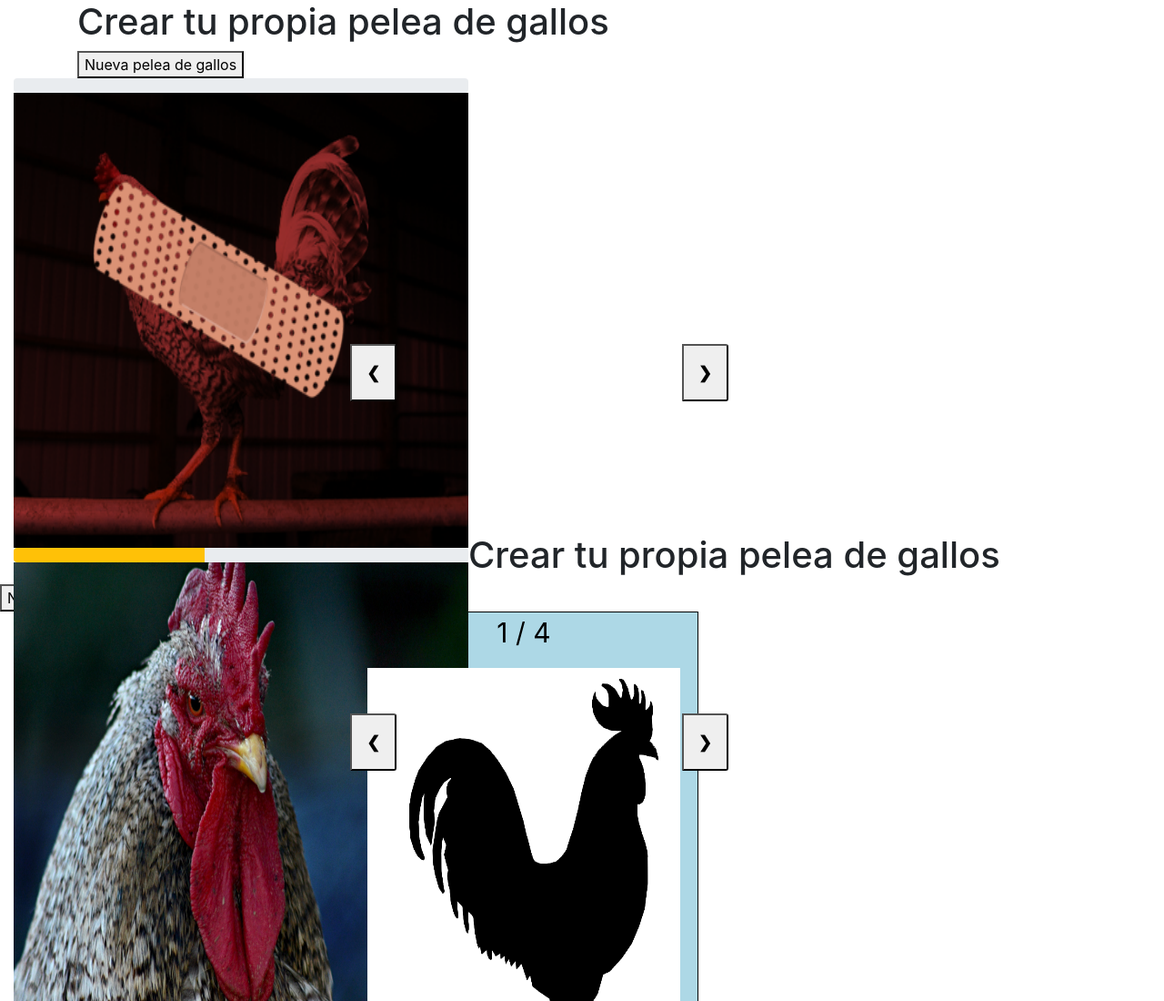
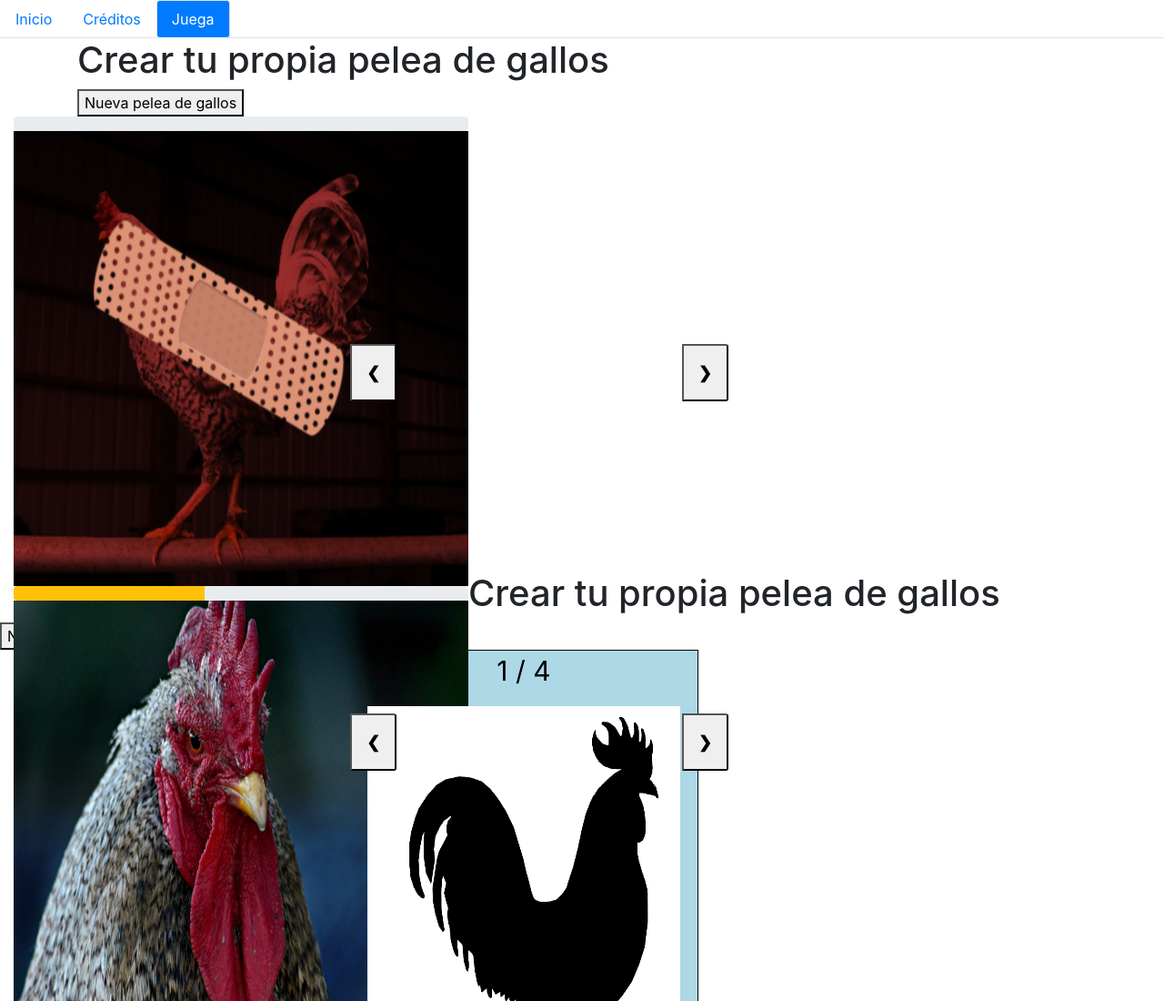
Before and after one commit to javierandrescursos/JuegoCodenotch, a plain HTML site: page index.html in a window 1280 px wide. Shown: the top 1100 px of the page at 91% size. Drawn offline with nearby package versions, Linux system fonts and the light colour scheme.

Commit message:
Añadiendo una barra de navegación con Bootstrap

```diff
--- a/index.html
+++ b/index.html
@@ -7,15 +7,42 @@
     <title>Pelea de Gallos</title>
     <meta name="viewport" content="width=device-width, initial-scale=1">
     <link rel="stylesheet" type="text/css" href="https://cdnjs.cloudflare.com/ajax/libs/animate.css/3.5.2/animate.css">
-    <link rel="stylesheet" href="https://stackpath.bootstrapcdn.com/bootstrap/4.1.3/css/bootstrap.min.css" integrity="sha384-MCw98/SFnGE8fJT3GXwEOngsV7Zt27NXFoaoApmYm81iuXoPkFOJwJ8ERdknLPMO" crossorigin="anonymous">
-    <script src="https://code.jquery.com/jquery-3.3.1.slim.min.js" integrity="sha384-q8i/X+965DzO0rT7abK41JStQIAqVgRVzpbzo5smXKp4YfRvH+8abtTE1Pi6jizo" crossorigin="anonymous"></script>
-    <script src="https://cdnjs.cloudflare.com/ajax/libs/popper.js/1.14.3/umd/popper.min.js" integrity="sha384-ZMP7rVo3mIykV+2+9J3UJ46jBk0WLaUAdn689aCwoqbBJiSnjAK/l8WvCWPIPm49" crossorigin="anonymous"></script>
-    <script src="https://stackpath.bootstrapcdn.com/bootstrap/4.1.3/js/bootstrap.min.js" integrity="sha384-ChfqqxuZUCnJSK3+MXmPNIyE6ZbWh2IMqE241rYiqJxyMiZ6OW/JmZQ5stwEULTy" crossorigin="anonymous"></script>
+    <link rel="stylesheet" href="https://stackpath.bootstrapcdn.com/bootstrap/4.1.3/css/bootstrap.min.css"
+        integrity="sha384-MCw98/SFnGE8fJT3GXwEOngsV7Zt27NXFoaoApmYm81iuXoPkFOJwJ8ERdknLPMO" crossorigin="anonymous">
+    <script src="https://code.jquery.com/jquery-3.3.1.slim.min.js"
+        integrity="sha384-q8i/X+965DzO0rT7abK41JStQIAqVgRVzpbzo5smXKp4YfRvH+8abtTE1Pi6jizo"
+        crossorigin="anonymous"></script>
+    <script src="https://cdnjs.cloudflare.com/ajax/libs/popper.js/1.14.3/umd/popper.min.js"
+        integrity="sha384-ZMP7rVo3mIykV+2+9J3UJ46jBk0WLaUAdn689aCwoqbBJiSnjAK/l8WvCWPIPm49"
+        crossorigin="anonymous"></script>
+    <script src="https://stackpath.bootstrapcdn.com/bootstrap/4.1.3/js/bootstrap.min.js"
+        integrity="sha384-ChfqqxuZUCnJSK3+MXmPNIyE6ZbWh2IMqE241rYiqJxyMiZ6OW/JmZQ5stwEULTy"
+        crossorigin="anonymous"></script>
     <link rel="stylesheet" type="text/css" media="screen" href="main.css" />
 
 </head>
 
 <body>
+
+    <!-- BARRA DE NAVEGACIÓN (JACOBO) -->
+    <ul class="nav nav-tabs nav-pills flex-column flex-sm-row" role="navigation">
+        <li class="nav-item">
+            <a class="nav-link text-sm-center" href="#">Inicio</a>
+        </li>
+
+        <li class="nav-item">
+            <a class="nav-link text-sm-center" href="#">Créditos</a>
+        </li>
+
+        <li class="nav-item">
+            <a class="nav-link active text-sm-center" href="#">Juega</a>
+        </li>
+
+    </ul>
+
+
+
+
     <div id="div1">
         <div class="container">
             <div class="row">
@@ -55,8 +82,8 @@
         </div>
     </div>
 
-        <h1>Crear tu propia pelea de gallos</h1>
-        <button onclick="crearGallosElegidos(0,1);quitarVida('Aranazo', 'Picotazo'); ">Nueva pelea de gallos</button>
+    <h1>Crear tu propia pelea de gallos</h1>
+    <button onclick="crearGallosElegidos(0,1);quitarVida('Aranazo', 'Picotazo'); ">Nueva pelea de gallos</button>
 
     <script>
         var vida = 100;
@@ -104,7 +131,8 @@
         <button class="prev" onclick="anterior()">&#10094;</button>
         <p id="fraccionId">1 / 4</p>
         <img id="imagenesGallosId" src="images/gallo1.png" width="700px" height="700px" />
-        <p id="descripcionId">Este es nuestro Gallo #1. Su nombre es Kellogs. Tiene una fuerza máxima de 7 y una salud máxima de 20.</p>
+        <p id="descripcionId">Este es nuestro Gallo #1. Su nombre es Kellogs. Tiene una fuerza máxima de 7 y una salud
+            máxima de 20.</p>
         <button class="next" onclick="siguiente()">&#10095;</button>
     </div>
 
@@ -112,7 +140,8 @@
         <button class="prev2" onclick="anterior2()">&#10094;</button>
         <p id="fraccionId2">2 / 4</p>
         <img id="imagenesGallosId2" src="images/gallo2.png" width="700px" height="700px" />
-        <p id="descripcionId2">Este es nuestro Gallo #2. Su nombre es Manel Navarro. Tiene una fuerza máxima de 5 y una salud máxima de 25.</p>
+        <p id="descripcionId2">Este es nuestro Gallo #2. Su nombre es Manel Navarro. Tiene una fuerza máxima de 5 y una
+            salud máxima de 25.</p>
         <button class="next2" onclick="siguiente2()">&#10095;</button>
     </div>
 
@@ -121,4 +150,5 @@
     <script src="main.js"></script>
     <div id="final-pelea"></div>
 </body>
+
 </html>
```
